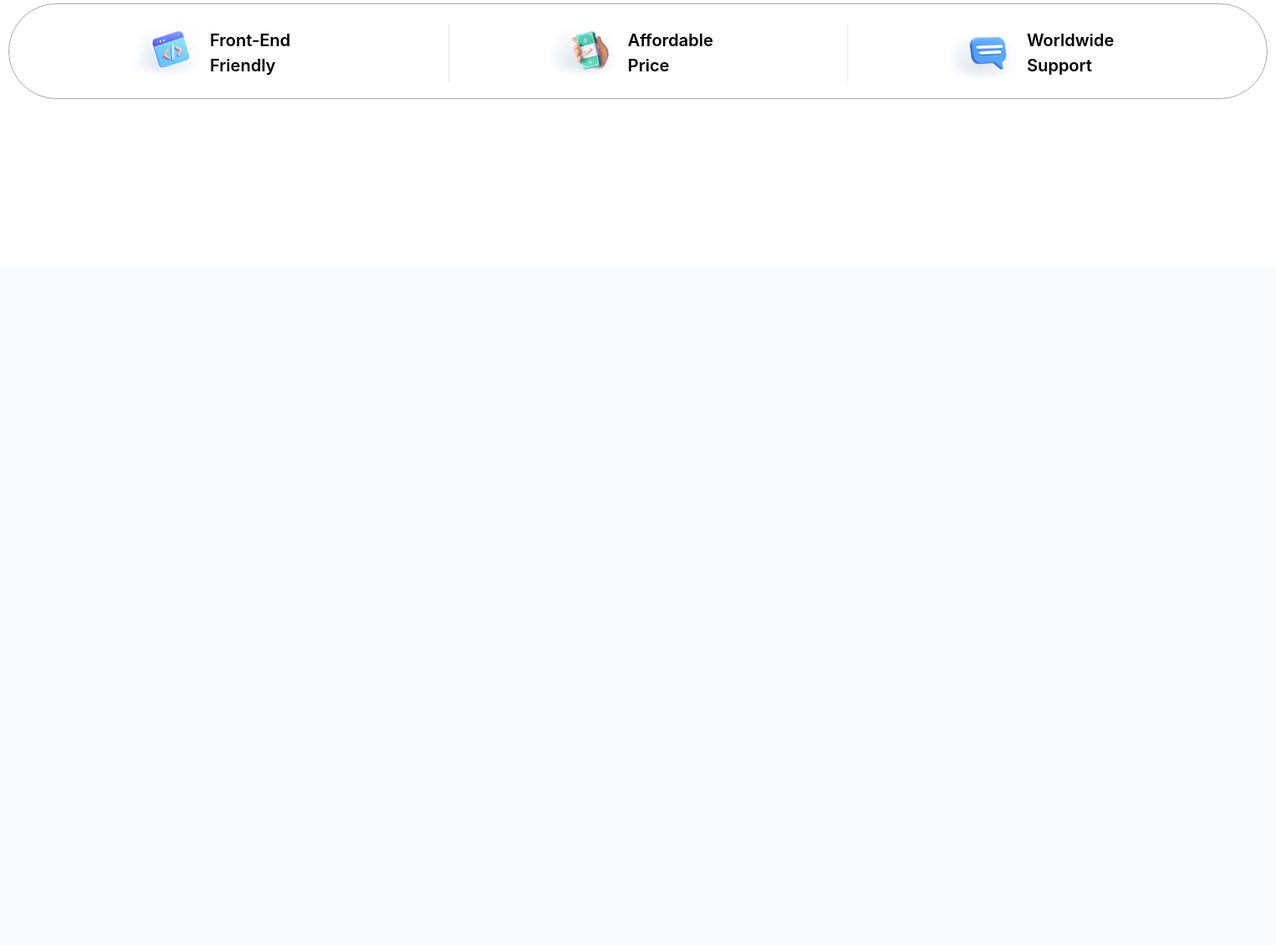
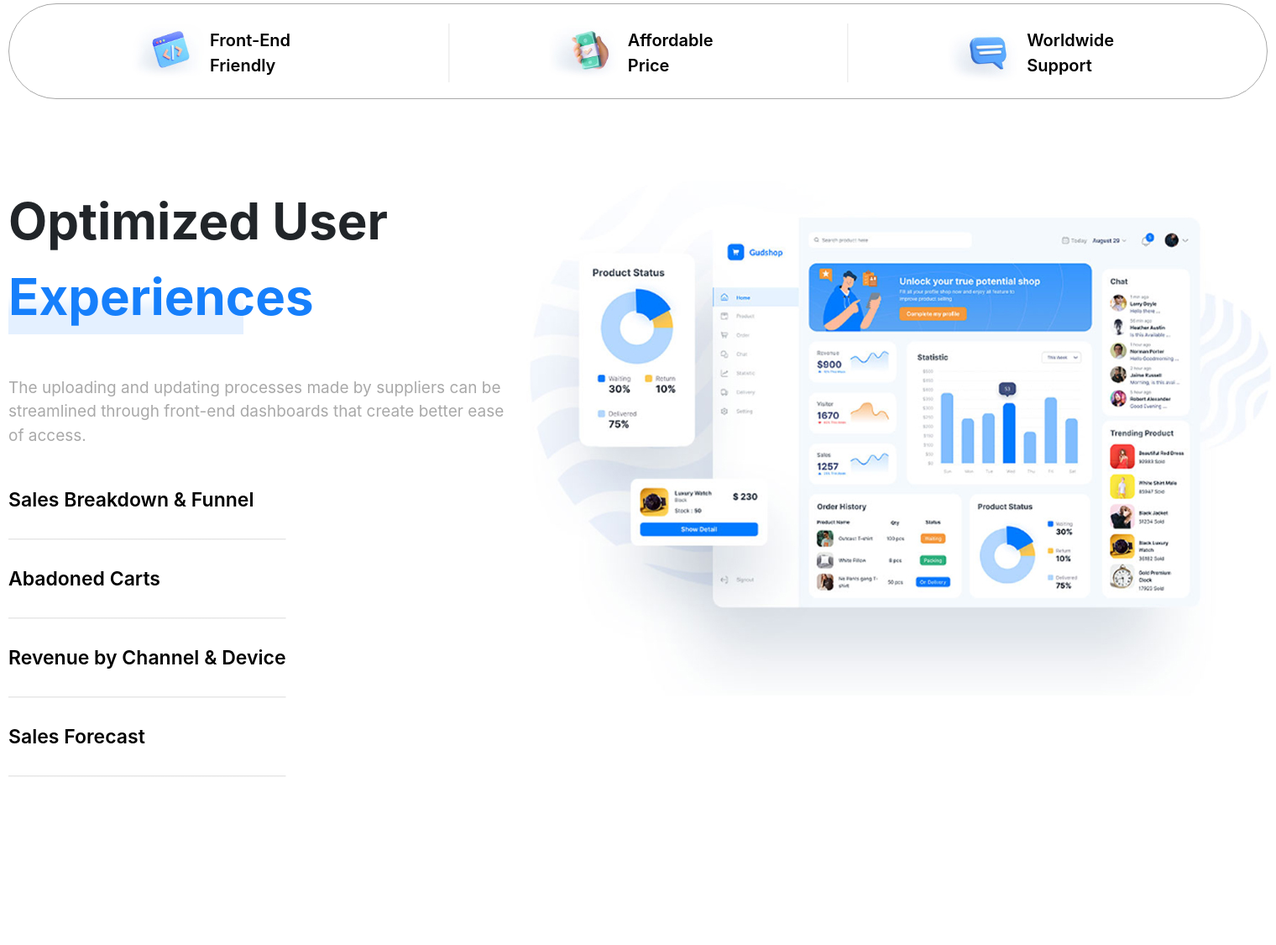
Before and after one commit to Rampat3/Project, a PHP site: page / in a window 1520 px wide. Shown: the part 1606-2731 px from the top of the page at 84% size. Before the commit the page ends 1724 px from the top, so only its background shows below. Run offline with PHP 8.4, Linux system fonts and the light colour scheme; some libraries are stand-ins or nearby versions.

Commit message:
added block Optimized

```diff
--- a/src/contents/main/top_reasons.php
+++ b/src/contents/main/top_reasons.php
@@ -22,4 +22,29 @@
             <li class="TopReasons__wrapper-anim"><img src="../src/icons/icons-reasons-3.jpg" alt=""><a href="">Worldwide Support</a></li>
         </ul>
     </div>
+    <div class="TopReasons__wrapper-optimized">
+        <div class="TopReasons__wrapper-optimized-text">
+            <div class="TopReasons__wrapper-optimized-title title__text">
+                Optimized User <p class="title__text-bg" style="width: 35vh">Experiences</p>
+            </div>
+            <div class="TopReasons__wrapper-optimized-p">
+                <p class="title__text-p">
+                    The uploading and updating processes made by suppliers
+                    can be streamlined through front-end dashboards that
+                    create better ease of access.
+                </p>
+            </div>
+            <div class="TopReasons__wrapper-optimized-list">
+                <ul>
+                    <li><a href="#">Sales Breakdown & Funnel</a></li>
+                    <li><a href="#">Abadoned Carts</a></li>
+                    <li><a href="#">Revenue by Channel & Device</a></li>
+                    <li><a href="#">Sales Forecast</a></li>
+                </ul>
+            </div>
+        </div>
+        <div class="TopReasons__wrapper-optimized-img">
+            <img src="../src/img/optimized-img.jpg" alt="">
+        </div>
+    </div>
 </div>
--- a/src/js/main.js
+++ b/src/js/main.js
@@ -1,12 +1,12 @@
 //Line -- header
 
-var canvas = document.getElementById('graph');
-var ctx = canvas.getContext('2d');
-
-ctx.beginPath();
-ctx.strokeStyle = "#167ffb";
-ctx.lineWidth = "10";
-ctx.moveTo(15, 25);
-ctx.lineTo(450, 25);
-ctx.lineCap = 'round';
-ctx.stroke();
+// var canvas = document.getElementById('graph');
+// var ctx = canvas.getContext('2d');
+//
+// ctx.beginPath();
+// ctx.strokeStyle = "#167ffb";
+// ctx.lineWidth = "10";
+// ctx.moveTo(15, 25);
+// ctx.lineTo(450, 25);
+// ctx.lineCap = 'round';
+// ctx.stroke();
--- a/src/sass/blocks/top-reasons.scss
+++ b/src/sass/blocks/top-reasons.scss
@@ -57,5 +57,60 @@
         transition: 0.5s;
       }
     }
+    &-optimized{
+      display: flex;
+      align-items: center;
+      &-text{
+        width: 40%;
+      }
+      &-title p{
+        margin: 0 0 50px 0;
+      }
+      &-list {
+        & ul {
+          display: table-row-group;
+          & li {
+            background: linear-gradient(to right, rgb(232, 232, 232), rgb(232, 232, 232));
+            background-size: 100% 0.1em, 0 0.1em;
+            background-position: 100% 100%, 0 100%;
+            background-repeat: no-repeat;
+            transition: background-size 400ms;
+            & a {
+
+              color: black;
+              font-weight: 600;
+              font-size: 23px;
+
+              line-height: 4;
+
+              text-decoration: none;
+              cursor: pointer;
+
+              &:after {
+                background-color: #5eabf9;
+                display: block;
+
+                content: "";
+
+                height: 2px;
+                width: 0%;
+                -webkit-transition: width .3s ease-in-out;
+                -moz--transition: width .3s ease-in-out;
+                transition: width .3s ease-in-out;
+              }
+
+              &:hover:after,
+              &:focus:after {
+                width: 100%;
+              }
+            }
+          }
+        }
+      }
+
+      &-img{
+        width: 60%;
+      }
+    }
   }
 }
--- a/src/sass/style.css
+++ b/src/sass/style.css
@@ -178,6 +178,50 @@ header {
   transform: scale(1.2);
   transition: 0.5s;
 }
+.TopReasons__wrapper-optimized {
+  display: flex;
+  align-items: center;
+}
+.TopReasons__wrapper-optimized-text {
+  width: 40%;
+}
+.TopReasons__wrapper-optimized-title p {
+  margin: 0 0 50px 0;
+}
+.TopReasons__wrapper-optimized-list ul {
+  display: table-row-group;
+}
+.TopReasons__wrapper-optimized-list ul li {
+  background: linear-gradient(to right, rgb(232, 232, 232), rgb(232, 232, 232));
+  background-size: 100% 0.1em, 0 0.1em;
+  background-position: 100% 100%, 0 100%;
+  background-repeat: no-repeat;
+  transition: background-size 400ms;
+}
+.TopReasons__wrapper-optimized-list ul li a {
+  color: black;
+  font-weight: 600;
+  font-size: 23px;
+  line-height: 4;
+  text-decoration: none;
+  cursor: pointer;
+}
+.TopReasons__wrapper-optimized-list ul li a:after {
+  background-color: #5eabf9;
+  display: block;
+  content: "";
+  height: 2px;
+  width: 0%;
+  -webkit-transition: width 0.3s ease-in-out;
+  -moz--transition: width 0.3s ease-in-out;
+  transition: width 0.3s ease-in-out;
+}
+.TopReasons__wrapper-optimized-list ul li a:hover:after, .TopReasons__wrapper-optimized-list ul li a:focus:after {
+  width: 100%;
+}
+.TopReasons__wrapper-optimized-img {
+  width: 60%;
+}
 
 @media (max-width: 1800px) {
   .header {
--- a/src/sass/style.scss
+++ b/src/sass/style.scss
@@ -26,7 +26,6 @@ ul li{
       color: #167ffb;
 
       background: linear-gradient(0deg, #e4f0ff 30%, transparent 50%)
-
     }
 
     &-p{
```
Also changed, not shown: src/img/optimized-img.jpg (added), 1 other file.
